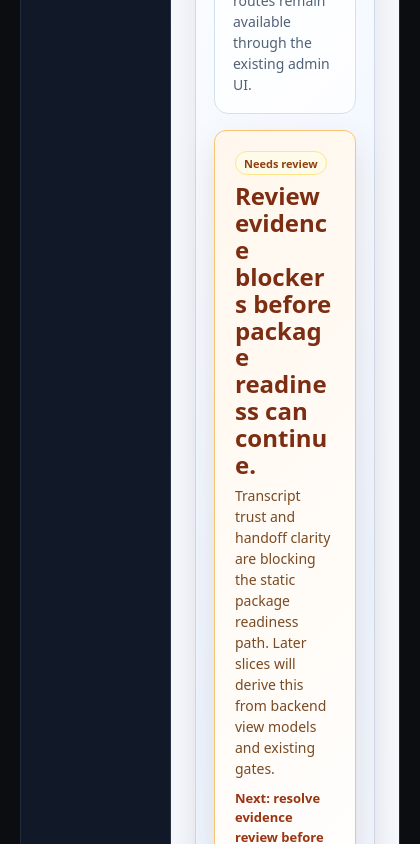
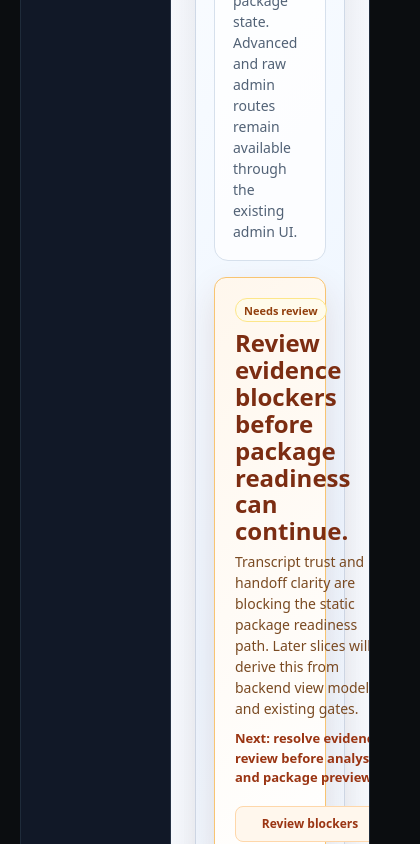
Before and after one commit to Haithamhaj/Workflow-Next-Step-AI-, a Next.js app in the folder apps/admin-web/: page /workspace in a window 390 px wide. Shown: the part 1560-2404 px from the top of the page, 420 px wide, since content can reach past the window. Built offline with nearby package versions, Linux system fonts and the light colour scheme.

Commit message:
Refine workspace final grid styling

```diff
--- a/apps/admin-web/app/workspace/workspace.module.css
+++ b/apps/admin-web/app/workspace/workspace.module.css
@@ -1,10 +1,11 @@
 .workspaceRoot {
   min-height: calc(100vh - 48px);
   position: relative;
-  width: 100%;
-  max-width: 100%;
-  display: flex;
-  flex-direction: row;
+  width: min(1180px, calc(100vw - 276px));
+  max-width: none;
+  display: grid;
+  grid-template-columns: 208px minmax(0, 1fr);
+  grid-template-areas: "nav main";
   box-sizing: border-box;
   border: 1px solid #1f2b3a;
   border-radius: 14px;
@@ -16,12 +17,13 @@
 
 .workspaceRoot[dir="rtl"] {
   direction: ltr;
+  grid-template-columns: minmax(0, 1fr) 208px;
+  grid-template-areas: "main nav";
 }
 
 .workspaceNav {
-  width: 224px;
-  min-width: 224px;
-  max-width: 224px;
+  grid-area: nav;
+  min-width: 0;
   background: #111827;
   color: #c9d3e2;
   padding: 18px 14px;
@@ -33,6 +35,11 @@
 .workspaceRoot[dir="rtl"] .workspaceNav,
 .workspaceRoot[dir="rtl"] .workspaceMain {
   direction: rtl;
+}
+
+.workspaceRoot[dir="rtl"] .workspaceNav {
+  border-right: none;
+  border-left: 1px solid #263244;
 }
 
 .workspaceBrand {
@@ -94,7 +101,7 @@
 }
 
 .workspaceMain {
-  flex: 1;
+  grid-area: main;
   min-width: 0;
   max-width: 100%;
   overflow-x: hidden;
@@ -295,7 +302,7 @@
 .workspaceDashboardHero {
   min-width: 0;
   display: grid;
-  grid-template-columns: minmax(0, 0.42fr) minmax(0, 0.58fr);
+  grid-template-columns: 1fr;
   gap: 16px;
   align-items: stretch;
   margin-bottom: 14px;
@@ -380,10 +387,10 @@
   min-height: 100%;
   margin: 0;
   padding: 20px;
-  display: flex;
+  display: grid;
+  grid-template-columns: minmax(0, 1fr) auto;
   align-items: flex-start;
-  justify-content: flex-start;
-  flex-direction: column;
+  justify-content: stretch;
   gap: 18px;
   border: 1px solid #f8c471;
   border-radius: 12px;
@@ -1229,7 +1236,7 @@
 @media (max-width: 1320px) {
   .workspacePriorityBanner {
     align-items: flex-start;
-    flex-direction: column;
+    grid-template-columns: 1fr;
   }
 
   .workspaceStaticAction {
@@ -1237,20 +1244,35 @@
   }
 }
 
+@media (max-width: 900px) {
+  .workspaceRoot {
+    width: calc(100vw - 40px);
+  }
+}
+
 @media (max-width: 640px) {
   .workspaceRoot {
-    display: flex;
-    flex-direction: row;
+    width: calc(100vw - 40px);
+    display: grid;
+    grid-template-columns: 150px minmax(0, 1fr);
+    grid-template-areas: "nav main";
+  }
+
+  .workspaceRoot[dir="rtl"] {
+    grid-template-columns: minmax(0, 1fr) 150px;
+    grid-template-areas: "main nav";
   }
 
   .workspaceNav {
-    width: 150px;
-    min-width: 150px;
-    max-width: 150px;
     border-right: 1px solid #263244;
     border-left: none;
     border-bottom: none;
     padding: 48px 10px 12px;
+  }
+
+  .workspaceRoot[dir="rtl"] .workspaceNav {
+    border-right: none;
+    border-left: 1px solid #263244;
   }
 
   .workspaceBrand {
```
